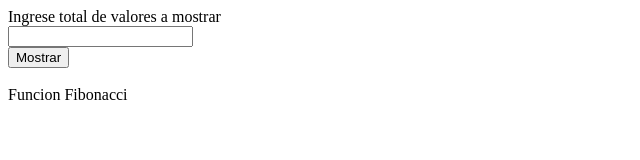
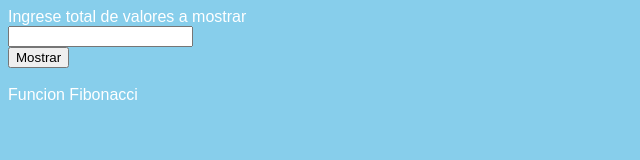
Before and after one commit to marcguzman/proyecto1dw, a plain HTML site: page fibonacci.html in a window 1280 px wide. Shown: the whole page, without its empty margins (0-640 px from the left). Drawn offline with Linux system fonts and the light colour scheme.

Commit message:
Update fibonacci.html

```diff
--- a/fibonacci.html
+++ b/fibonacci.html
@@ -1,6 +1,7 @@
 <!doctype html>
 <html>
 <head>
+<link rel="stylesheet" href="css/fibonacci.css">
 <meta charset="utf-8">
 <title>Fibonacci</title>
 </head>
```
